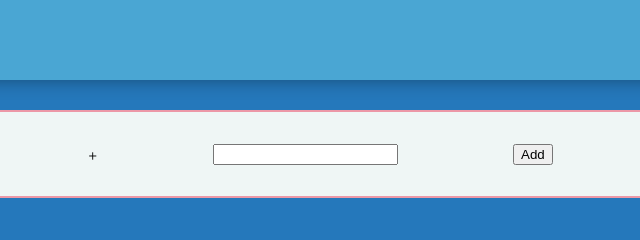
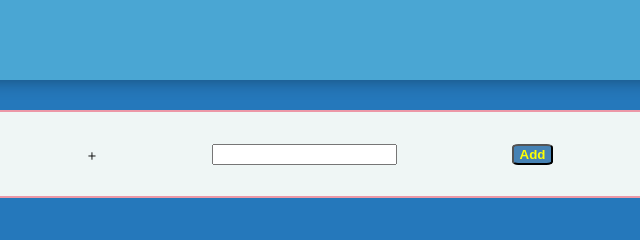
Before and after one commit to Technicoder/lab-03b-calculator, a plain HTML site: page index.html in a window 1280 px wide. Shown: the top 240 px of the page, 412-1052 px from the left. Drawn offline with Linux system fonts and the light colour scheme.

Commit message:
add animation

```diff
--- a/styles/style.css
+++ b/styles/style.css
@@ -116,3 +116,16 @@ footer {
     }
 
   }
+
+  button {
+    color: yellow;
+    font-weight: 900;
+    background: steelblue;
+    border-radius: 15%;
+    transition: all 2s ease-in-out;
+  }
+
+  button:hover {
+      background: yellow;
+      transform: rotate3d(2, -1, -1, 5turn)
+  }
```
